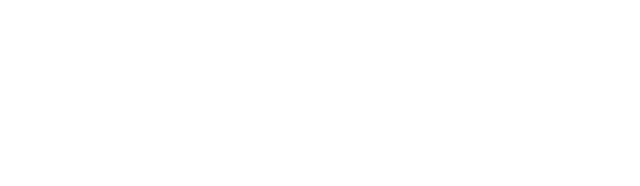
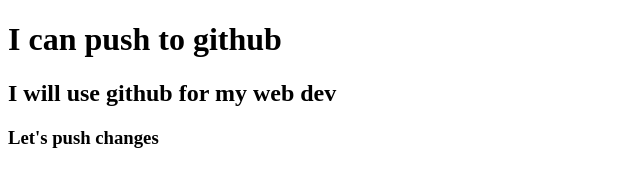
Before and after one commit to forhadakbar/test-repo, a plain HTML site: page index.html in a window 1280 px wide. Shown: the whole page, without its empty margins (0-640 px from the left). Drawn offline with Linux system fonts and the light colour scheme.

Commit message:
let' push

```diff
--- a/index.html
+++ b/index.html
@@ -8,5 +8,10 @@
 </head>
 <body>
 
+    <h1>I can push to github</h1>
+    <h2>I will use github for my web dev</h2>
+    <h3>Let's push changes</h3>
+
+
 </body>
 </html>
```
Also changed, not shown: 1 other file.
